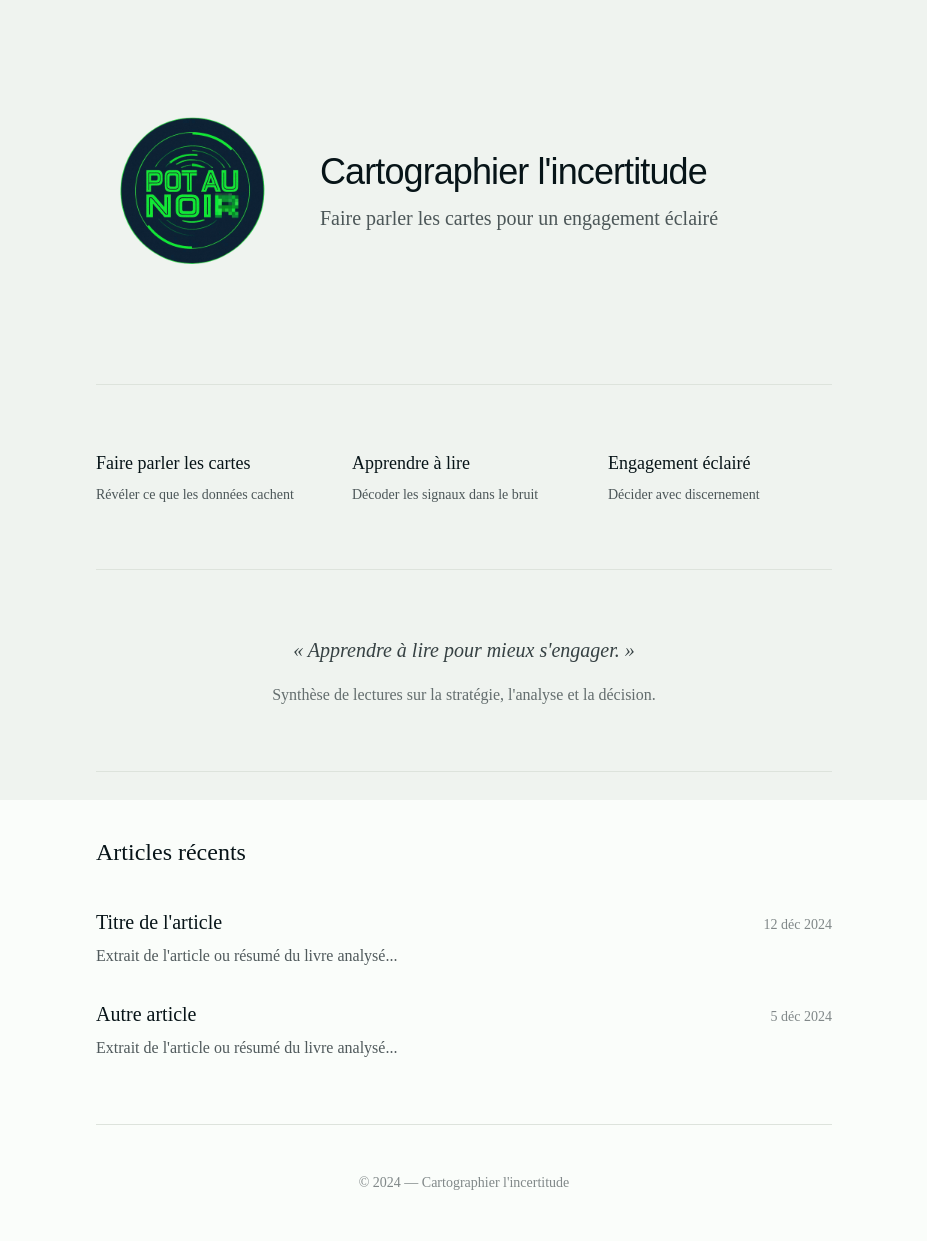
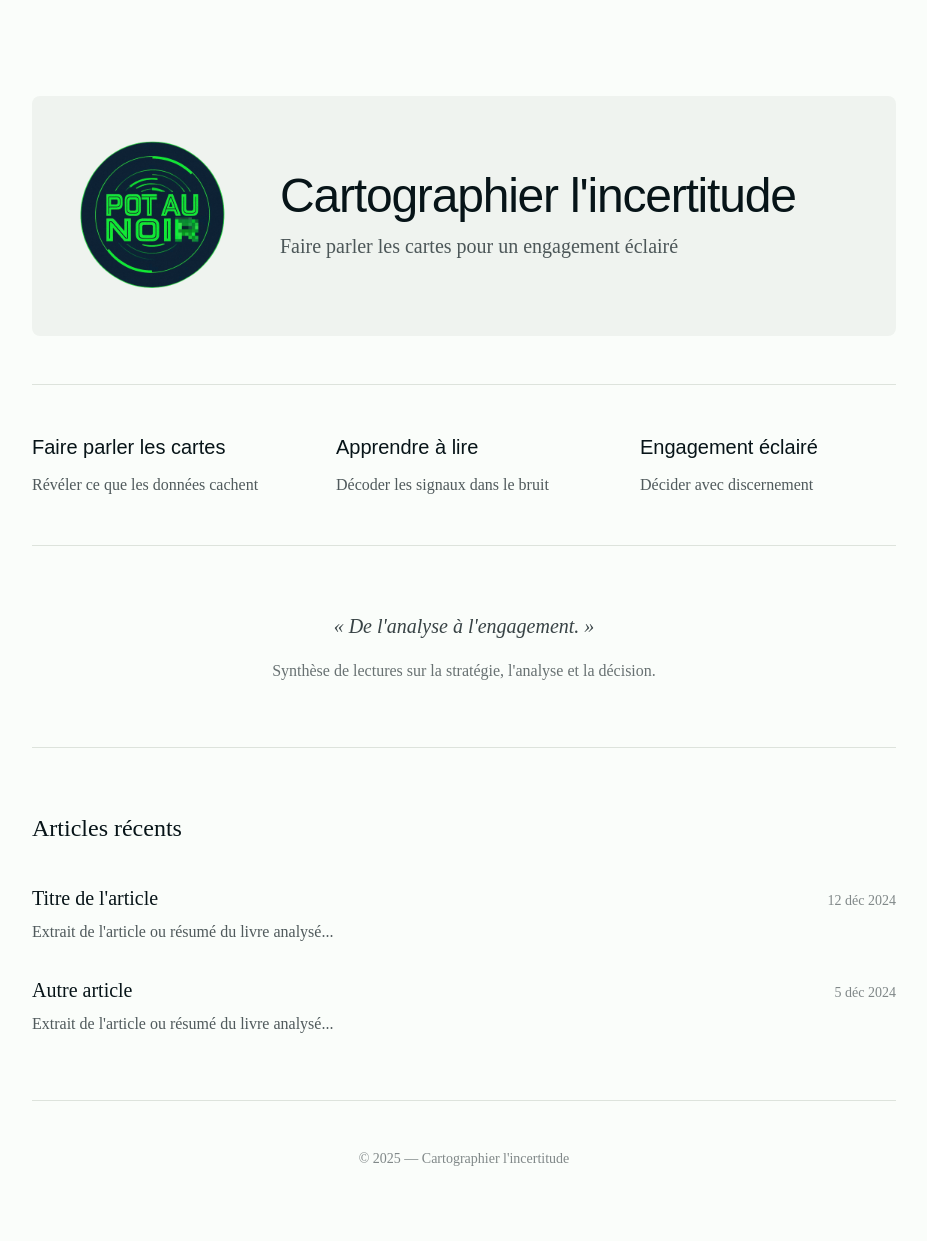
Before and after one commit to pointcarre-app/attam, a FastAPI app: page / in a window 1280 px wide. Shown: the whole page, without its empty margins (176-1103 px from the left). After the commit the page ends 1166 px from the top, so only its background shows below. Run offline with FastAPI, Linux system fonts and the light colour scheme; parts of the project's set-up code (start-up, migrations or seed data) failed here and were passed over; some libraries are stand-ins or nearby versions; some web fonts are replaced.

Commit message:
show hugo

```diff
--- a/backend/templates/base.html
+++ b/backend/templates/base.html
@@ -32,7 +32,7 @@
     {% block head_extra %}{% endblock %}
   </head>
 
-  <body class="bg-base-200 min-h-screen">
+  <body class="bg-base-100 min-h-screen">
     <!-- Navbar -->
 
     {% if request.path != "/" %}
--- a/backend/templates/pan/partial/landing.html
+++ b/backend/templates/pan/partial/landing.html
@@ -1,15 +1,15 @@
-<div class="container mx-auto max-w-3xl px-4">
+<div class="container mx-auto max-w-4xl px-4">
 
   <!-- Hero Section -->
-  <header class="py-24">
-    <div class="flex items-center gap-8">
+  <header class="pt-24 pb-12">
+    <div class="flex items-center gap-8 bg-base-200 card md:flex-row md:p-6">
       <div class="avatar shrink-0">
         <div class="w-32 md:w-48 rounded-full">
           <img src="{{ domain.logo }}" alt="{{ domain.name }}" />
         </div>
       </div>
       <div>
-        <h1 class="font-heading text-2xl sm:text-3xl md:text-4xl font-bold mb-3 tracking-tight">
+        <h1 class="font-heading text-2xl sm:text-3xl md:text-5xl font-bold mb-3 tracking-tight">
           Cartographier l'incertitude
         </h1>
         <p class="text-xl text-base-content/70">Faire parler les cartes pour un engagement éclairé</p>
@@ -18,19 +18,19 @@
   </header>
 
   <!-- Philosophy Section -->
-  <section class="py-16 border-t border-base-300">
-    <div class="grid md:grid-cols-3 gap-8">
+  <section class="py-12 border-t border-base-300">
+    <div class="grid md:grid-cols-3 gap-12">
       <div>
-        <h3 class="font-semibold text-lg mb-2">Faire parler les cartes</h3>
-        <p class="text-base-content/70 text-sm">Révéler ce que les données cachent</p>
+        <div class="text-xl mb-3 font-heading tracking-light">Faire parler les cartes</div>
+        <p class="text-base-content/70">Révéler ce que les données cachent</p>
       </div>
       <div>
-        <h3 class="font-semibold text-lg mb-2">Apprendre à lire</h3>
-        <p class="text-base-content/70 text-sm">Décoder les signaux dans le bruit</p>
+        <div class="text-xl mb-3 font-heading tracking-light">Apprendre à lire</div>
+        <p class="text-base-content/70">Décoder les signaux dans le bruit</p>
       </div>
       <div>
-        <h3 class="font-semibold text-lg mb-2">Engagement éclairé</h3>
-        <p class="text-base-content/70 text-sm">Décider avec discernement</p>
+        <div class="text-xl mb-3 font-heading tracking-light">Engagement éclairé</div>
+        <p class="text-base-content/70">Décider avec discernement</p>
       </div>
     </div>
   </section>
@@ -38,7 +38,7 @@
   <!-- About Section -->
   <section class="py-16 border-t border-base-300">
     <p class="text-xl leading-relaxed text-base-content/80 italic text-center">
-      « Apprendre à lire pour mieux s'engager. »
+      « De l'analyse à l'engagement. »
     </p>
     <p class="text-base text-base-content/60 mt-4 text-center">
       Synthèse de lectures sur la stratégie, l'analyse et la décision.
@@ -74,7 +74,7 @@
 
   <!-- Footer -->
   <footer class="py-12 text-center border-t border-base-300">
-    <p class="text-sm text-base-content/50">© 2024 — Cartographier l'incertitude</p>
+    <p class="text-sm text-base-content/50">© 2025 — Cartographier l'incertitude</p>
   </footer>
 
 </div>
```
